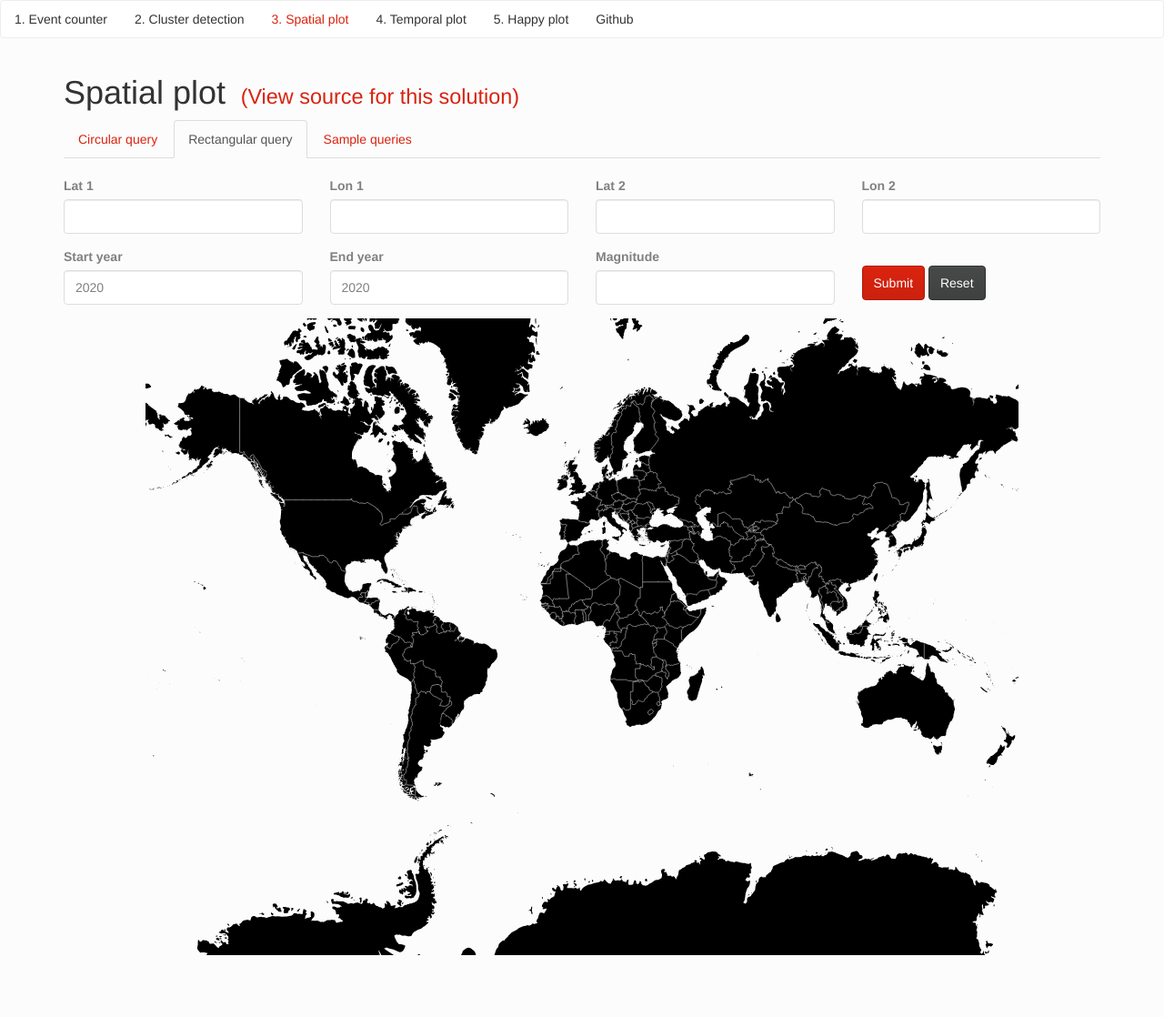
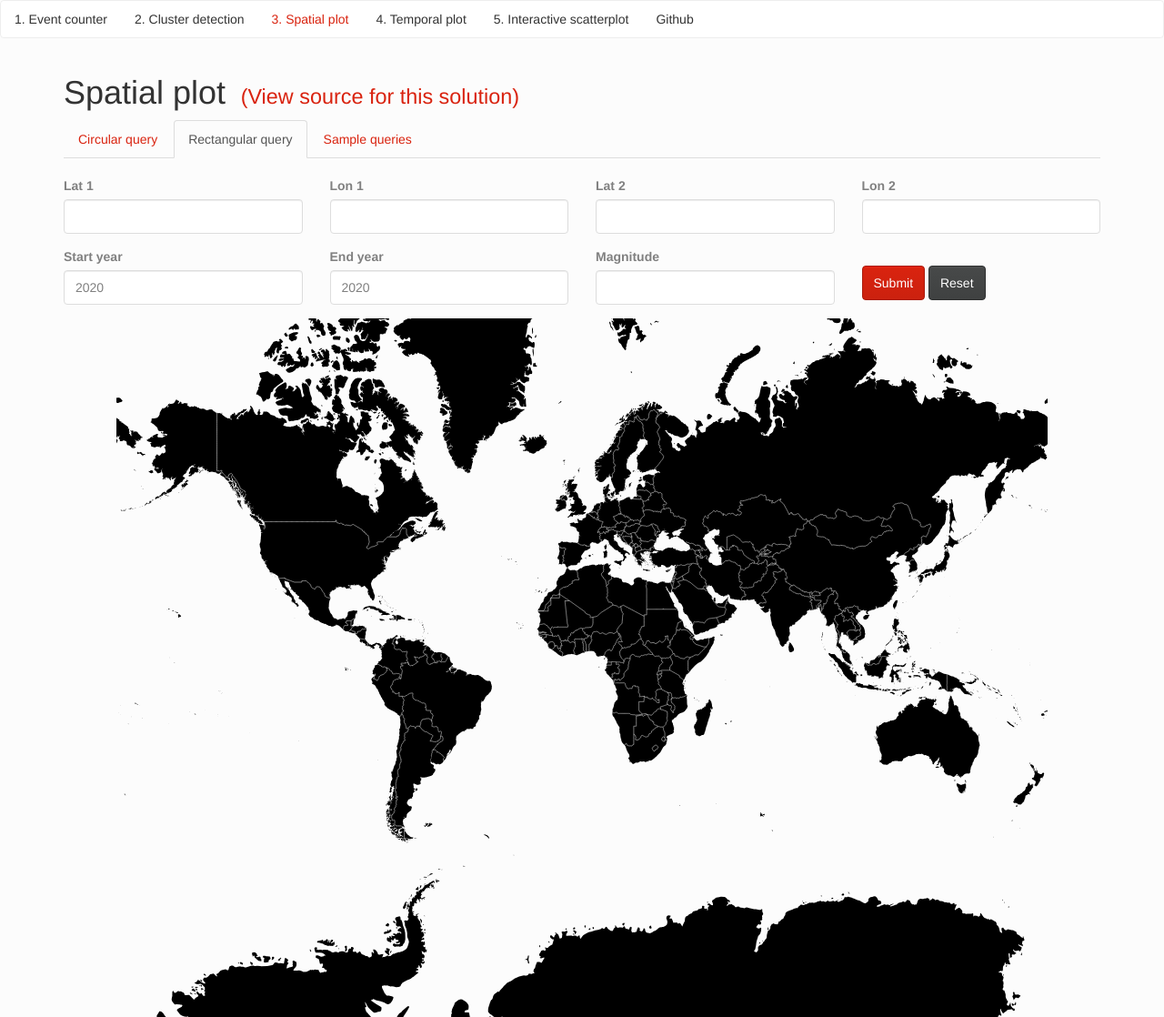
Before and after one commit to minism/uo-sciprog, a Flask app: template templates/solution3.html in a window 1280 px wide. Shown: the whole page at 91% size. Before the commit the page ends 1050 px from the top, so only its background shows below. Run offline with Flask 2, Linux system fonts and the light colour scheme; the template is opened without the code that fills it: most values are stand-ins (such as "Sample title", 1, 10 or a date in 2020); some libraries are stand-ins or nearby versions.

Commit message:
finish spatial plot

```diff
--- a/static/solution3.js
+++ b/static/solution3.js
@@ -17,7 +17,7 @@ var plotEvents = function(projection, events) {
       .attr('class', 'event')
       .attr('r', function(ev) {
         // Use magnitude cubed for radius to visualize variance better
-        return ev.m * ev.m * ev.m / 100;
+        return ev.m * ev.m * ev.m / 90;
       });
 
   // Project onto map
@@ -30,8 +30,8 @@ var plotEvents = function(projection, events) {
 /* Initialize the mercator projection and invoke callback with it */
 var createProjection = function(callback) {
   // Create SVG element
-  var width = 960, height = 700;
-  var svg = d3.select("#wrap").append("svg")
+  var width = 1024, height = 768;
+  var svg = d3.select("body").append("svg")
       .attr("width", width)
       .attr("height", height);
 
@@ -59,6 +59,4 @@ var createProjection = function(callback) {
     // Invoke callback
     callback(projection);
   });
-
-  // d3.select(self.frameElement).style("height", height + "px");
 };
--- a/templates/base.html
+++ b/templates/base.html
@@ -33,7 +33,7 @@
         <a href="/4">4. Temporal plot</a>
       </li>
       <li {% if title == "'What makes people happy' style plot" %} class="active" {% endif %}>
-        <a href="/5">5. Happy plot</a>
+        <a href="/5">5. Interactive scatterplot</a>
       </li>
       <li>
         <a href="http://github.com">Github</a>
--- a/templates/solution3.html
+++ b/templates/solution3.html
@@ -20,8 +20,8 @@
   .event {
     fill: #f00;
     stroke: #f00;
-    fill-opacity: 0.3;
-    stroke-opacity: 0.3;
+    fill-opacity: 0.25;
+    stroke-opacity: 0.25;
   }
 </style>
 
```
